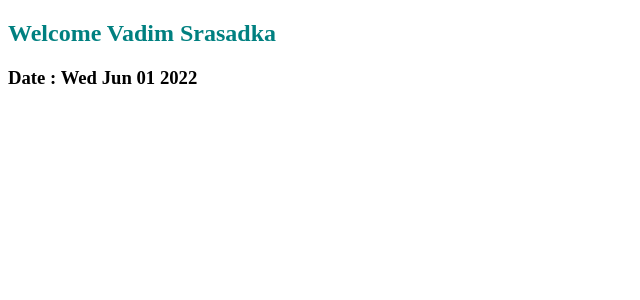
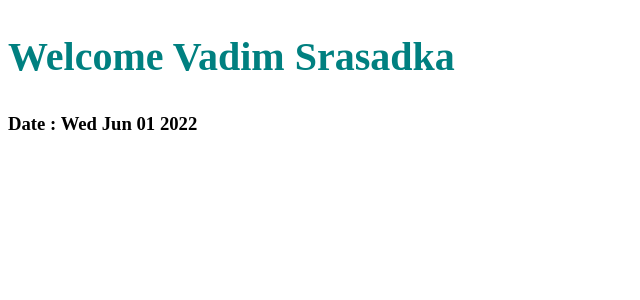
Before and after one commit to ManDrAgooRA/reactApp, a React app: page / in a window 1280 px wide. Shown: the top 300 px of the page, without its empty margins (0-640 px from the left). Built offline with nearby package versions, Linux system fonts and the light colour scheme.

Commit message:
change font-size

```diff
--- a/src/App.css
+++ b/src/App.css
@@ -1,3 +1,4 @@
 h2{
-  color: teal
+  color: teal;
+  font-size: 40px;
 }
```
